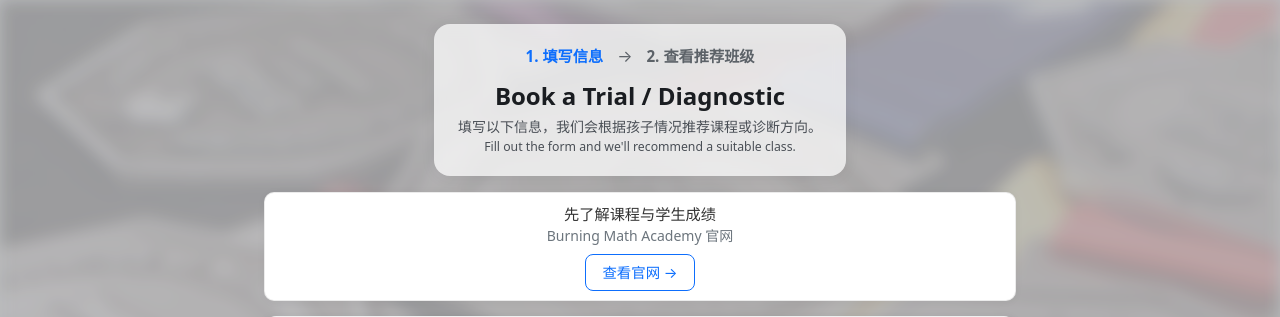
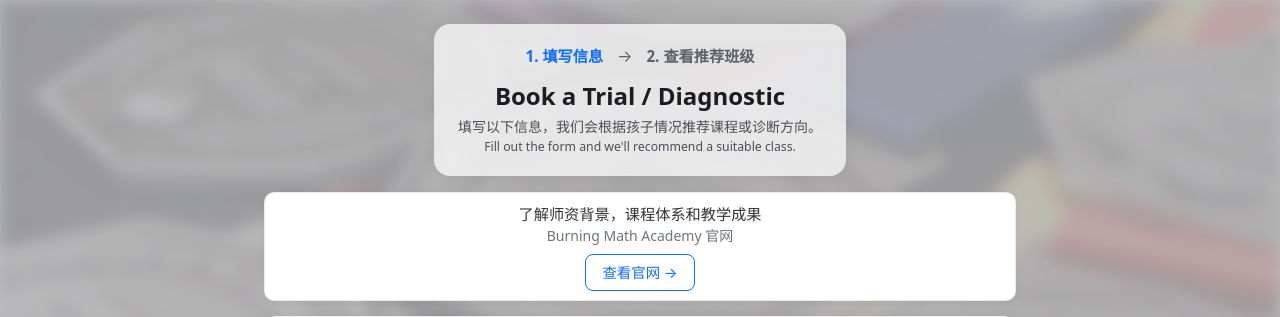
Before and after one commit to SheeepJMS/burningmath-signup, a Flask app: page / in a window 1280 px wide. Shown: the top 317 px of the page. Run offline with Flask 2, Linux system fonts and the light colour scheme.

Commit message:
更新官网入口文案等

```diff
--- a/templates/index.html
+++ b/templates/index.html
@@ -174,7 +174,7 @@
         <div id="step1Content">
             <!-- Official website entry: display-only, not a form field -->
             <div class="website-entry">
-                <p class="lead mb-0">先了解课程与学生成绩</p>
+                <p class="lead mb-0">了解师资背景，课程体系和教学成果</p>
                 <p class="mb-0 small text-muted">Burning Math Academy 官网</p>
                 <a href="https://www.burningmath.com" target="_blank" rel="noopener noreferrer" class="btn btn-outline-primary mt-2">查看官网 →</a>
             </div>
```
